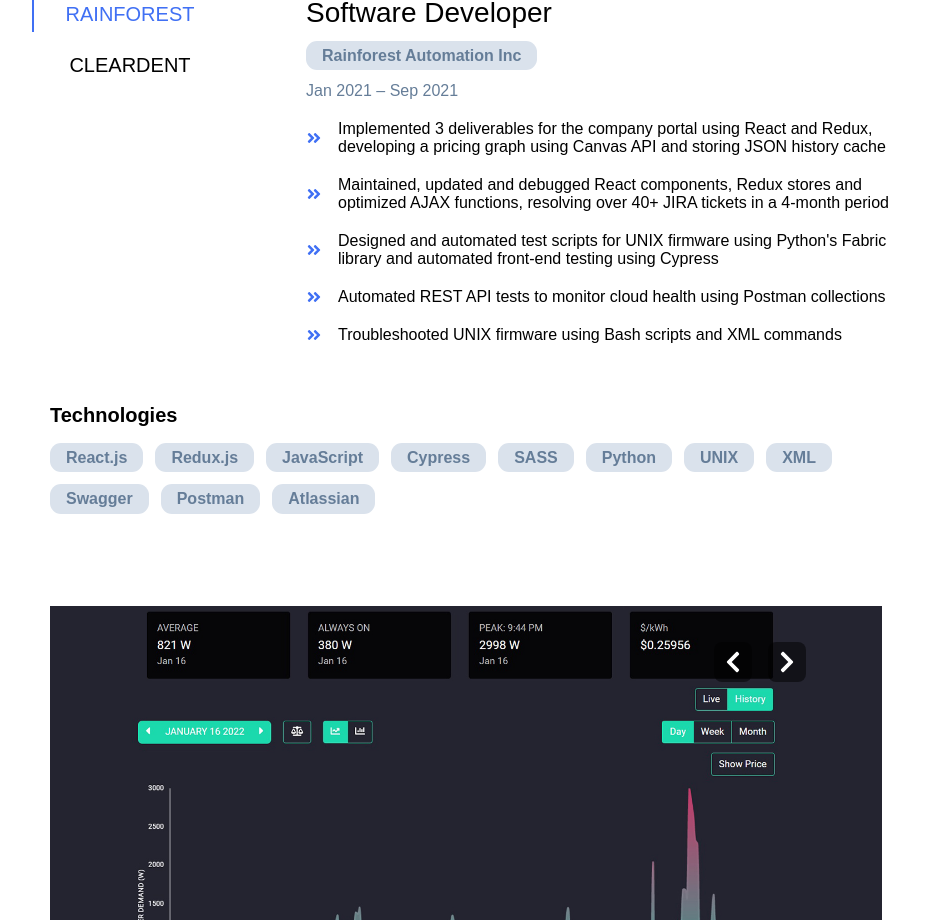
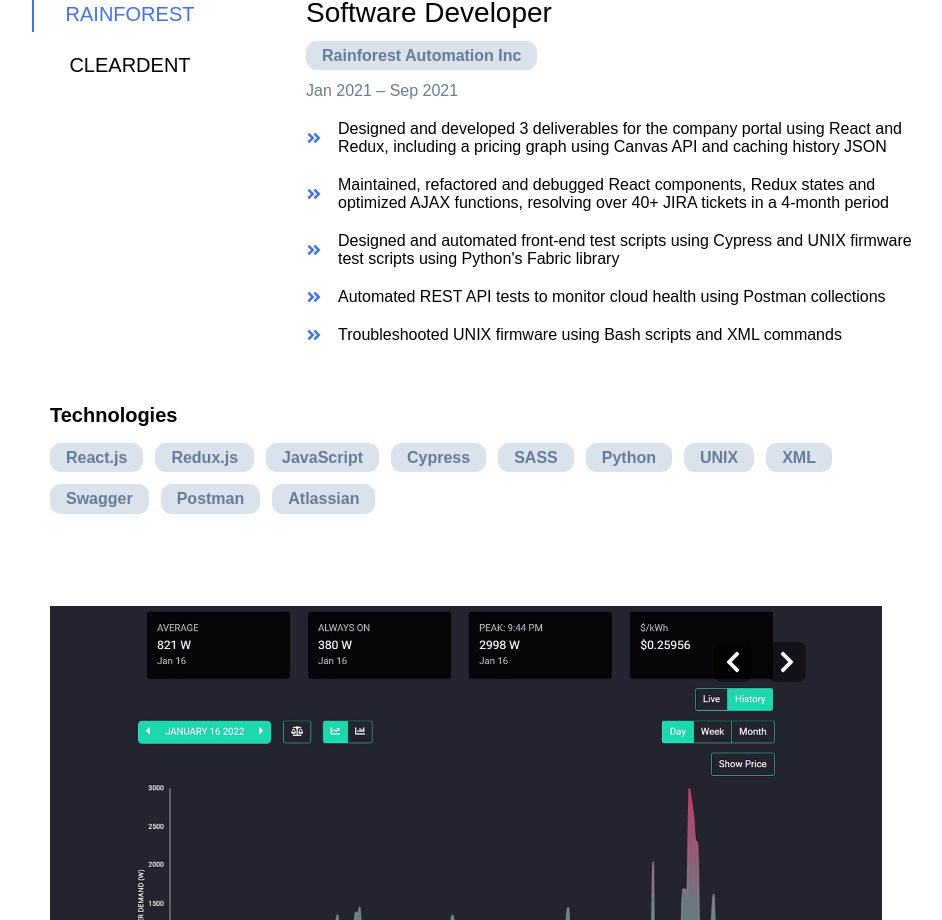
Before and after one commit to jeffwang4321/react-portfolio, a React (Create React App) app: page / in a window 1280 px wide. Shown: the part 1340-2260 px from the top of the page, without its empty margins (174-1116 px from the left). Built offline with nearby package versions, Linux system fonts and the light colour scheme.

Commit message:
Update resume and text

```diff
--- a/src/components/0-Data.js
+++ b/src/components/0-Data.js
@@ -58,9 +58,10 @@ export const work = [
     title: "Software Developer",
     dates: "Jan 2021 – Sep 2021",
     duties: [
-      "Implemented 3 deliverables for the company portal using React and Redux, developing a pricing graph using Canvas API and storing JSON history cache",
-      "Maintained, updated and debugged React components, Redux stores and optimized AJAX functions, resolving over 40+ JIRA tickets in a 4-month period",
-      "Designed and automated test scripts for UNIX firmware using Python's Fabric library and automated front-end testing using Cypress",
+      "Designed and developed 3 deliverables for the company portal using React and Redux, including a pricing graph using Canvas API and caching history JSON",
+      "Maintained, refactored and debugged React components, Redux states and optimized AJAX functions, resolving over 40+ JIRA tickets in a 4-month period",
+      // "Optimizing AJAX functions to reduced the demand history graph render time by up to 50%",
+      "Designed and automated front-end test scripts using Cypress and UNIX firmware test scripts using Python's Fabric library",
       "Automated REST API tests to monitor cloud health using Postman collections",
       "Troubleshooted UNIX firmware using Bash scripts and XML commands",
     ],
```
Also changed, not shown: 1 other file (tests, documents, lock files or other folders).
